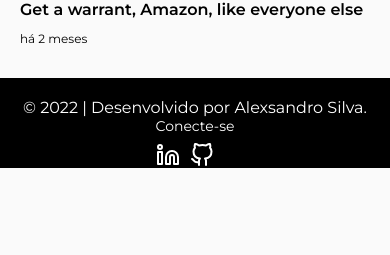
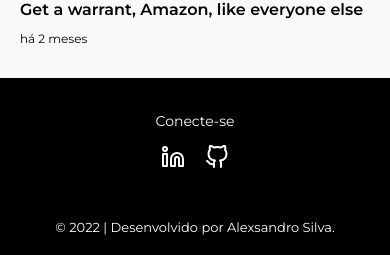
Before and after one commit to alexsandro-cristiano/newsworlds, a React (Create React App) app: page / in a window 390 px wide. Shown: the part 8162-8417 px from the top of the page. Before the commit the page ends 8332 px from the top, so only its background shows below. Built offline with nearby package versions, Linux system fonts and the light colour scheme; no server answers; data requests are answered from the project's data file.

Commit message:
feet(layout responsive):adiciona responsividade no footer

```diff
--- a/src/components/Footer/styles.ts
+++ b/src/components/Footer/styles.ts
@@ -1,26 +1,40 @@
-import styled from 'styled-components';
+import styled from 'styled-components'
 
 export const Container = styled.footer`
   display: flex;
+  align-items: center;
   justify-content: space-around;
-  align-items: flex-end;
-  flex-wrap: wrap;
-  padding: 2rem 0;
-  height: 9rem;
+  flex-direction: column;
+  height: 18rem;
   color: #fff;
   background: #000;
+  padding: 1rem 0 0;
   .direitos {
-    font-size: 1.6rem;
+    font-size: 1.3rem;
+    text-align: center;
+    order: 2;
   }
   .midiaSocial {
     h3 {
       font-weight: 400;
       font-size: 1.4rem;
-      margin-bottom: 0.8rem;
+      margin-bottom: 1.5rem;
     }
     ul {
       display: flex;
-      gap: 1rem;
+      justify-content: center;
+      gap: 2rem;
     }
   }
-`;
+  @media (min-width: 500px) {
+    flex-wrap: wrap;
+    align-items: flex-end;
+    flex-direction: row;
+    height: 10rem;
+    padding-bottom: 1rem;
+    .direitos {
+      font-size: 1.5rem;
+      order: 0;
+    }
+  }
+`
```
